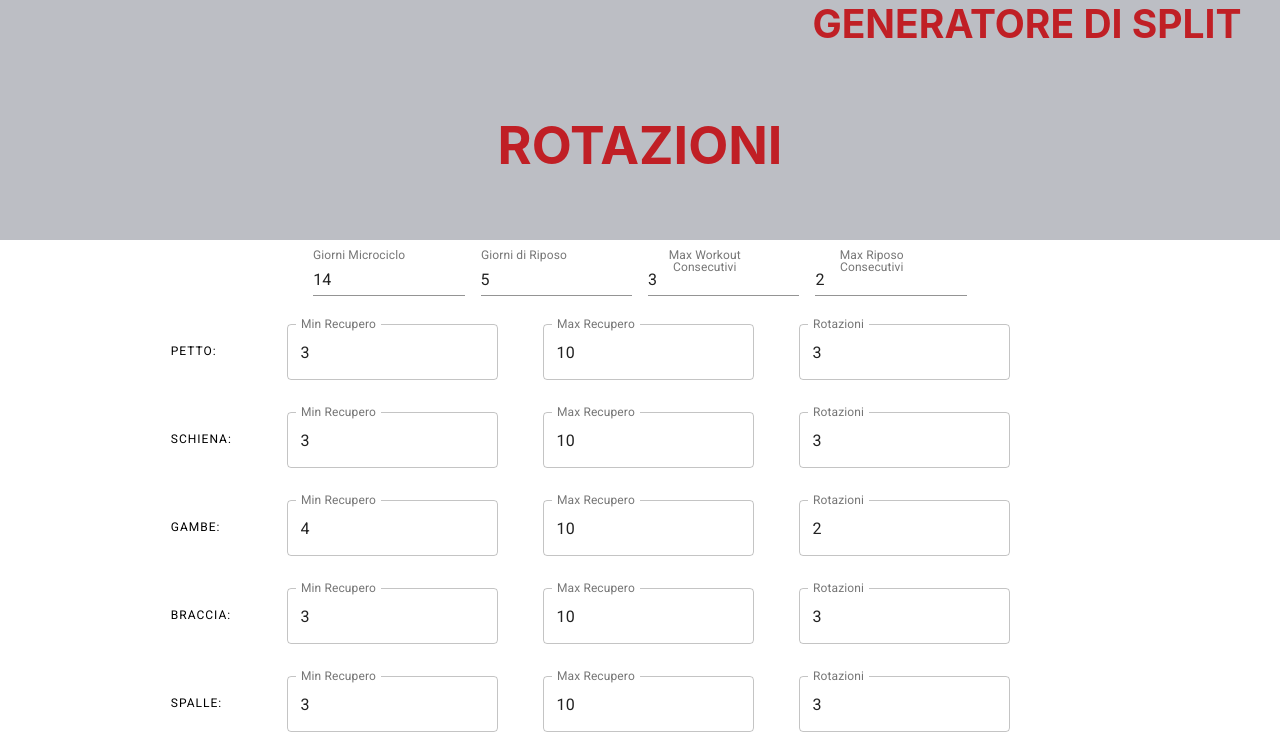
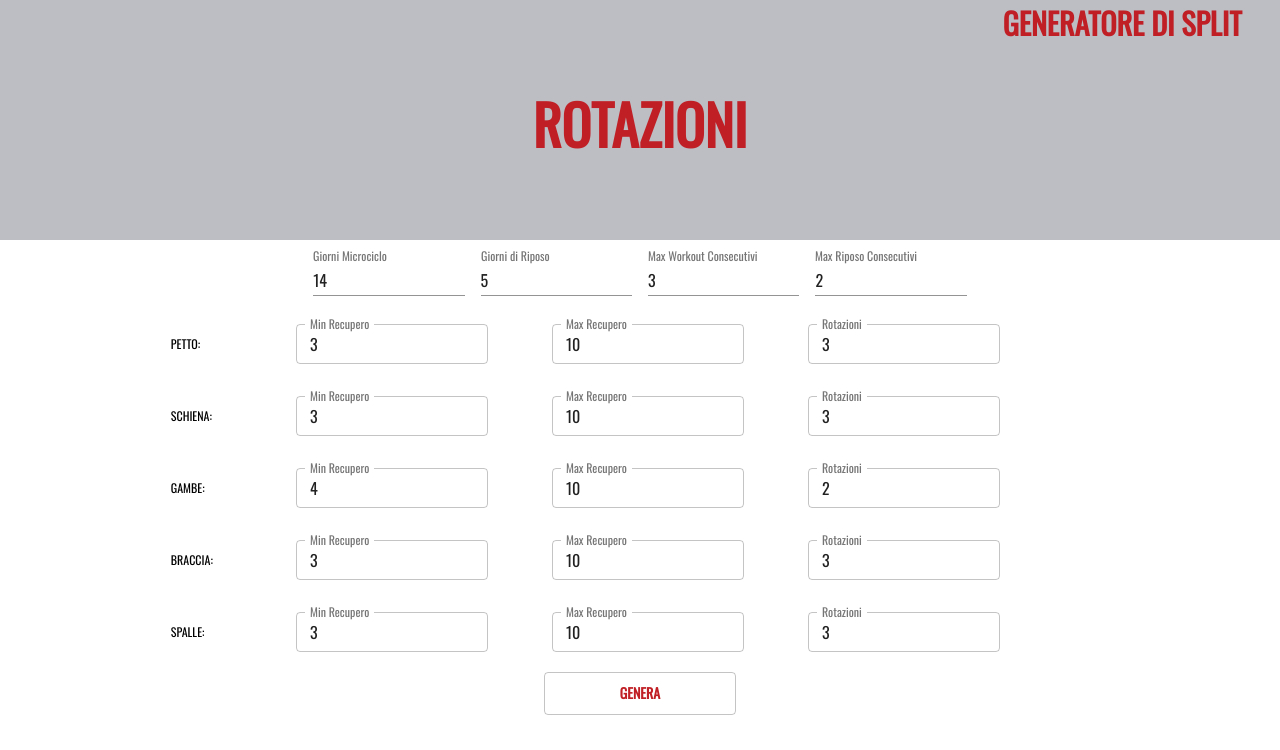
Before and after one commit to crybot/Rotazioni, a React (Create React App) app in the folder webapp/: page / in a window 1280 px wide. Shown: the top 750 px of the page. Built offline with nearby package versions, Linux system fonts and the light colour scheme.

Commit message:
Change global app font to Google's Oswald regular
- Small graphical adjustments

```diff
--- a/webapp/public/index.html
+++ b/webapp/public/index.html
@@ -3,6 +3,8 @@
   <head>
     <meta charset="utf-8" />
     <link rel="icon" href="%PUBLIC_URL%/favicon.ico" />
+    <link rel="preconnect" href="https://fonts.gstatic.com">
+    <link href="https://fonts.googleapis.com/css2?family=Oswald&display=swap" rel="stylesheet">
     <meta name="viewport" content="width=device-width, initial-scale=1" />
     <meta name="theme-color" content="#000000" />
     <meta
--- a/webapp/src/App.css
+++ b/webapp/src/App.css
@@ -19,6 +19,7 @@ table {
 
 .App-title1 {
   color: #c01f25;
+  font-size: 30px;
   margin-top: 0;
   text-align: right;
   padding-right: 3vw;
@@ -26,6 +27,7 @@ table {
 
 .App-title2 {
   color: #c01f25;
+  font-size: 55px;
 }
 
 .App-header {
@@ -33,6 +35,4 @@ table {
   min-height: 30vh;
   display: flex;
   flex-direction: column;
-  font-size: calc(10px + 2vmin);
-  color: white;
 }
--- a/webapp/src/App.js
+++ b/webapp/src/App.js
@@ -2,21 +2,34 @@ import './App.css';
 import InputGroup from './InputGroup'
 import {Typography, TextField, Checkbox} from '@material-ui/core';
 import { withStyles, makeStyles } from '@material-ui/core/styles';
+import { ThemeProvider, createMuiTheme } from '@material-ui/core/styles';
 import Form from './Form'
+
+const theme = createMuiTheme({
+  typography: {
+    fontFamily: [
+      'Oswald',
+      'regular',
+    ].join(','),
+  },});
 
 function App() {
   const numbers = [...Array(14).keys()]
 
   return (
+    <ThemeProvider theme={theme}>
       <div className="App">
         <header className="App-header">
+          <Typography>
             <h2 className="App-title1"> GENERATORE DI SPLIT </h2>
             <h1 className="App-title2"> ROTAZIONI </h1>
+          </Typography>
         </header>
         <body>
           <Form/>
         </body>
       </div>
+    </ThemeProvider>
   );
 }
 
--- a/webapp/src/Form.js
+++ b/webapp/src/Form.js
@@ -154,7 +154,7 @@ function Form(props) {
       <InputGroup name="delts" value={state} label="SPALLE" onChange={handleChange}/>
       <Button
         onClick={handleSubmit} align="left" variant="outlined"
-        style={{color: "#c01f25", width: "20ch", height: "6ch"}}>
+        style={{color: "#c01f25", width: "15%", height: "6ch"}}>
         <strong>GENERA</strong> </Button>
       <SplitTable days={state.days} split={split}/>
 
--- a/webapp/src/InputGroup.js
+++ b/webapp/src/InputGroup.js
@@ -29,6 +29,7 @@ function InputGroup(props) {
 
           <Grid item xs>
             <TextField
+              size="small"
               name={props.name + '_rest_min'}
               value={props.value[props.name + '_rest_min']} label="Min
               Recupero" variant="outlined" onChange={props.onChange}/>
@@ -36,6 +37,7 @@ function InputGroup(props) {
 
           <Grid item xs>
             <TextField
+              size="small"
               name={props.name + '_rest_max'}
               value={props.value[props.name + '_rest_max']} label="Max
               Recupero" variant="outlined" onChange={props.onChange}/>
@@ -43,6 +45,7 @@ function InputGroup(props) {
 
           <Grid item xs>
             <TextField
+              size="small"
               name={props.name + '_rotations'}
               value={props.value[props.name + '_rotations']} label="Rotazioni"
               variant="outlined" onChange={props.onChange}/>
```
Lines whose indentation alone changed are shown as unchanged.
